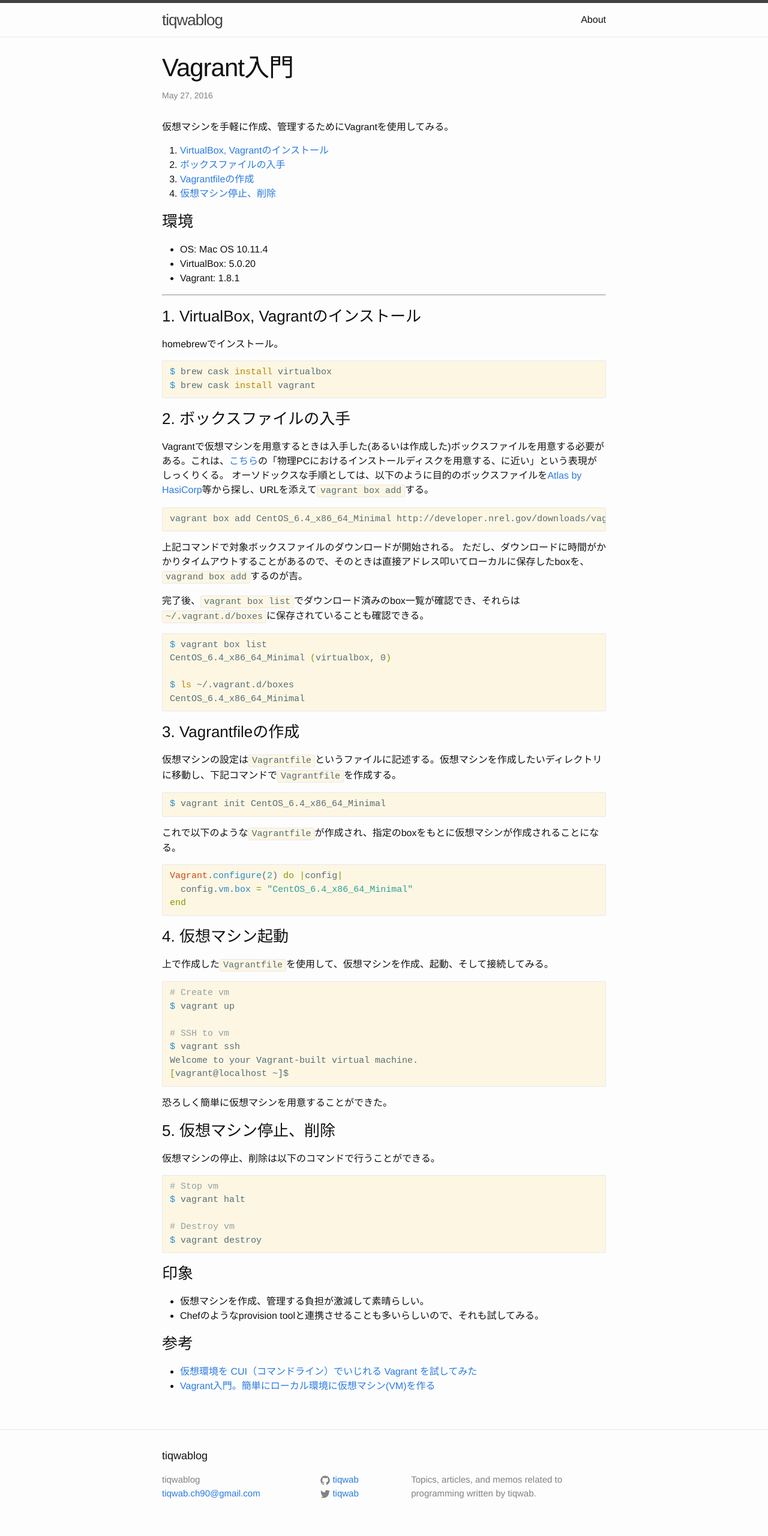
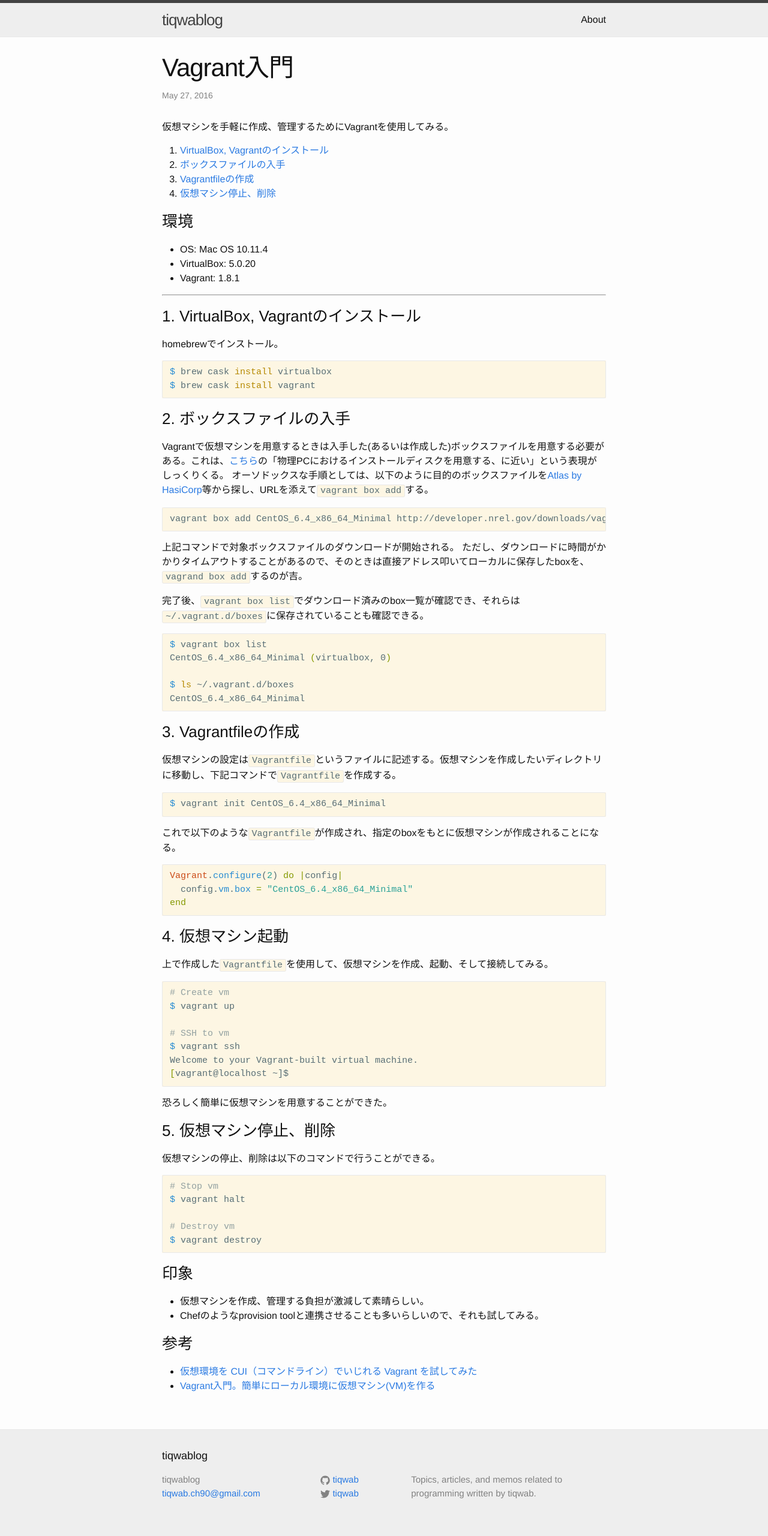
Before and after one commit to tiqwab/tiqwab.github.com, a Jekyll site: the page built from _posts/2016-05-27-vagrant-get-started.md, in a window 1280 px wide. Shown: the whole page at 60% size. Built offline with Jekyll 4.4.1, drawn with Linux system fonts in a browser that asks for light colours.

Commit message:
Change style a little

```diff
--- a/_sass/_custom.scss
+++ b/_sass/_custom.scss
@@ -15,3 +15,16 @@
   background-color: $bg-color;
   color: #586e75;
 }
+
+hr {
+  margin-bottom: $spacing-unit / 2;
+  color: #fff;
+}
+
+.site-header {
+  background-color: #eee;
+}
+
+.site-footer {
+  background-color: #eee;
+}
```
